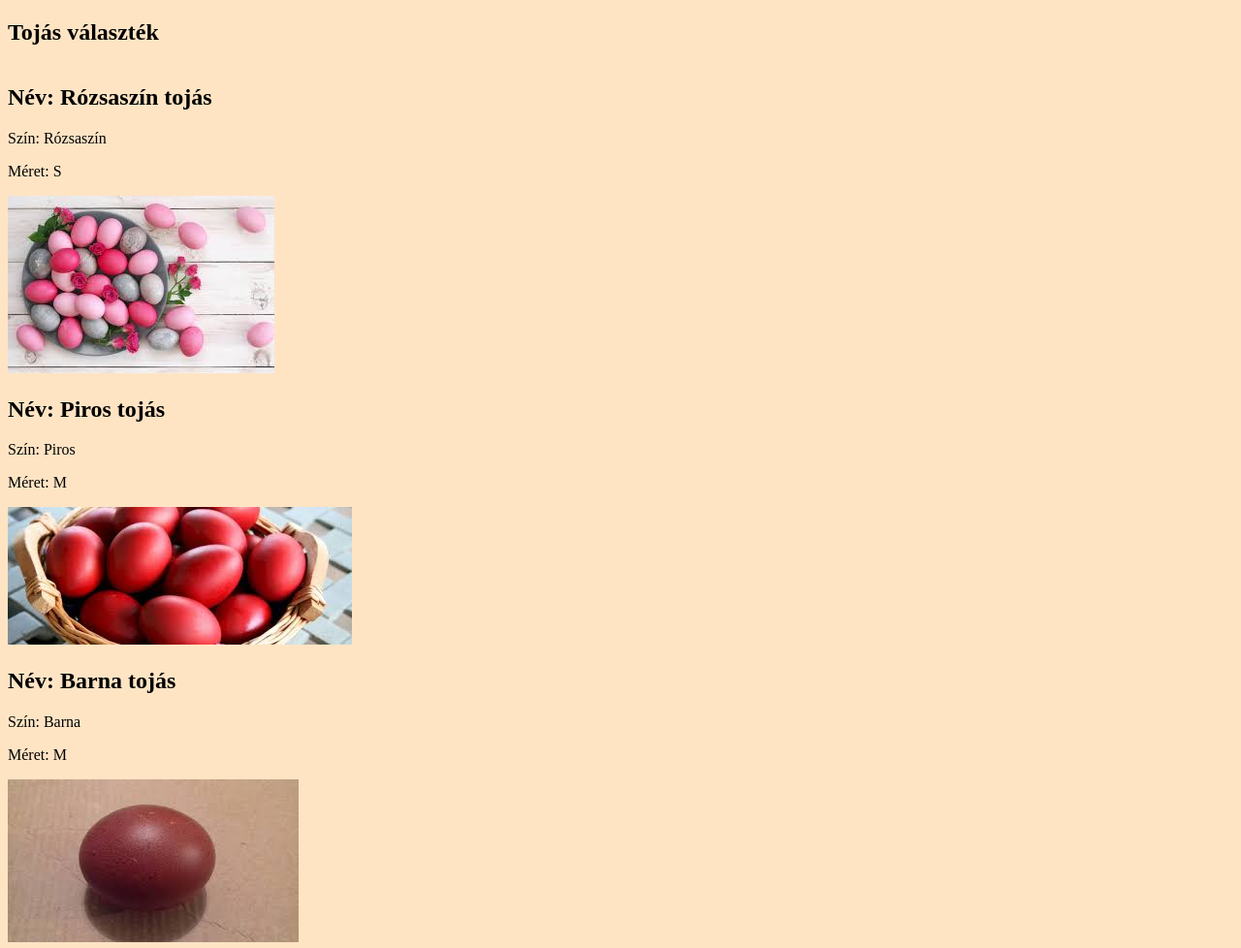
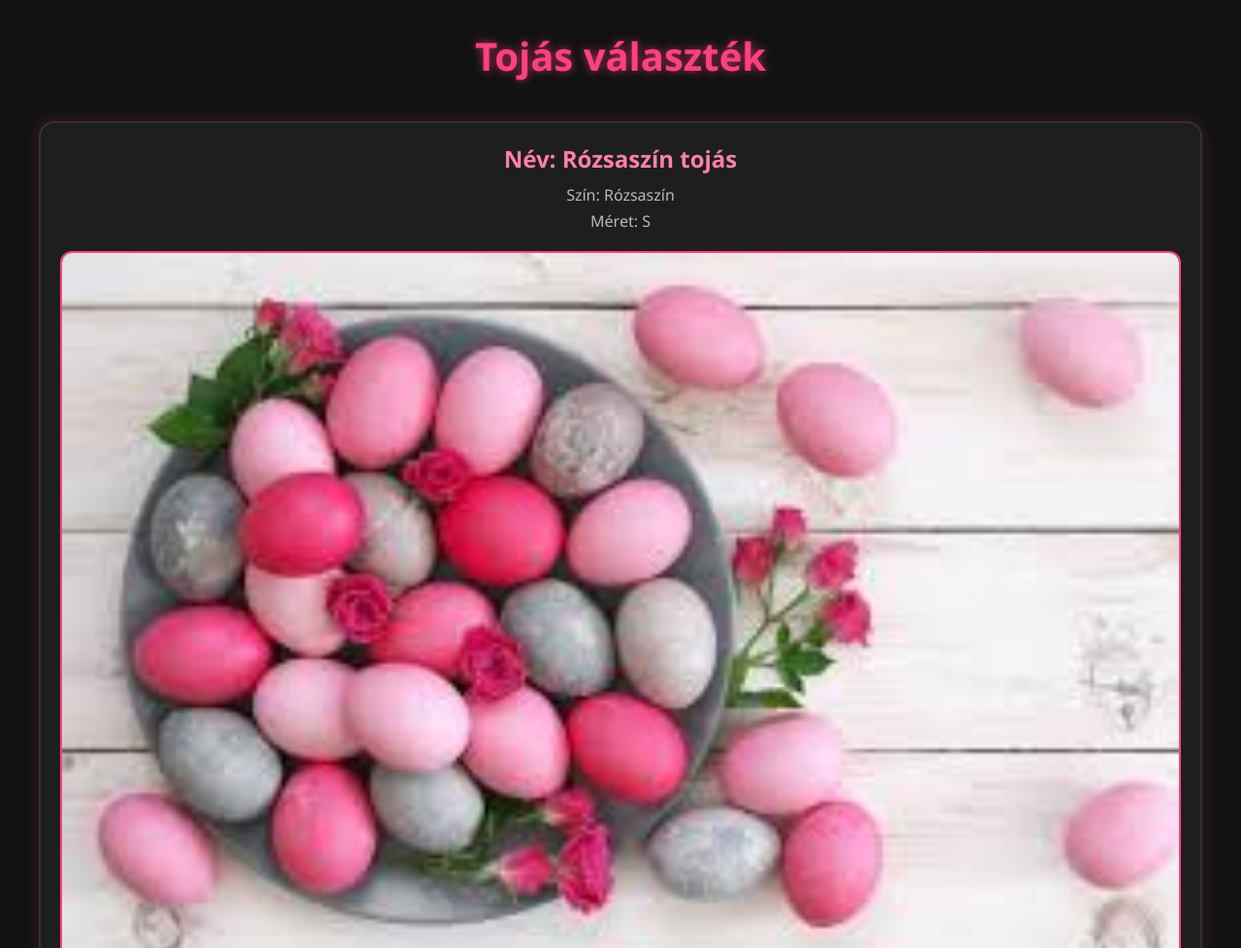
Before and after one commit to Bence1102/tojas.js, a plain HTML site: page index.html in a window 1280 px wide. Shown: the top 978 px of the page at 97% size. Drawn offline with Linux system fonts and the light colour scheme.

Commit message:
css változás

```diff
--- a/style.css
+++ b/style.css
@@ -1,8 +1,73 @@
-body {
-    background-color: bisque;
+
+* {
+  box-sizing: border-box;
+  margin: 0;
+  padding: 0;
+  font-family: 'Segoe UI', Tahoma, Geneva, Verdana, sans-serif;
 }
 
-article{
-    display: flex;
-    flex-wrap: wrap;
+
+body {
+  background-color: #121212;
+  color: #e0e0e0;
+  padding: 30px;
 }
+
+
+#Köszön {
+  text-align: center;
+  font-size: 2.5rem;
+  color: #ff4081;
+  margin-bottom: 40px;
+  text-shadow: 0 0 10px #ff4081aa;
+}
+
+
+#art {
+  display: grid;
+  grid-template-columns: repeat(auto-fit, minmax(250px, 1fr));
+  gap: 25px;
+  max-width: 1200px;
+  margin: 0 auto;
+}
+
+
+.tojas {
+  background: #1e1e1e;
+  border: 2px solid #333;
+  border-radius: 16px;
+  padding: 20px;
+  text-align: center;
+  transition: all 0.3s ease;
+  box-shadow: 0 0 15px rgba(255, 64, 129, 0.2);
+}
+
+.tojas:hover {
+  transform: translateY(-5px);
+  box-shadow: 0 0 20px rgba(255, 64, 129, 0.5);
+}
+
+
+.tojas h2 {
+  color: #ff80ab;
+  margin-bottom: 10px;
+}
+
+.tojas p {
+  color: #bbb;
+  margin: 5px 0;
+}
+
+
+.tojas img {
+  width: 100%;
+  height: auto;
+  border-radius: 12px;
+  margin-top: 15px;
+  border: 2px solid #ff4081;
+  transition: transform 0.3s ease;
+}
+
+.tojas img:hover {
+  transform: scale(1.05);
+}
```
